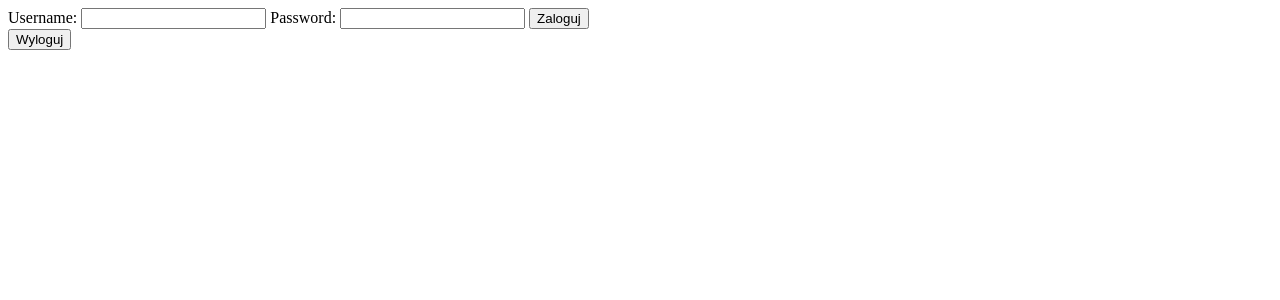
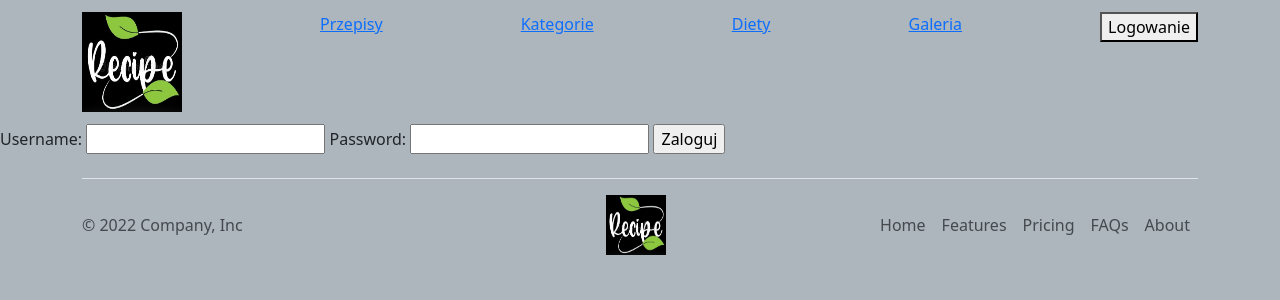
Before and after one commit to JessicaSadowska/RecipesProject, a Django app: page /login/ in a window 1280 px wide. Shown: the top 300 px of the page. Run offline with Django 4.2, Linux system fonts and the light colour scheme; some libraries are stand-ins or nearby versions.

Commit message:
CSS and HTML modified

```diff
--- /dev/null
+++ b/RecipesApp/static/css/style.css
@@ -0,0 +1,55 @@
+ .bd-placeholder-img {
+        font-size: 1.125rem;
+        text-anchor: middle;
+        -webkit-user-select: none;
+        -moz-user-select: none;
+        user-select: none;
+      }
+
+      @media (min-width: 768px) {
+        .bd-placeholder-img-lg {
+          font-size: 3.5rem;
+        }
+      }
+
+      .b-example-divider {
+        height: 3rem;
+        background-color: rgba(0, 0, 0, .1);
+        border: solid rgba(0, 0, 0, .15);
+        border-width: 1px 0;
+        box-shadow: inset 0 .5em 1.5em rgba(0, 0, 0, .1), inset 0 .125em .5em rgba(0, 0, 0, .15);
+      }
+
+      .b-example-vr {
+        flex-shrink: 0;
+        width: 1.5rem;
+        height: 100vh;
+      }
+
+      .bi {
+        vertical-align: -.125em;
+        fill: currentColor;
+      }
+
+      .nav-scroller {
+        position: relative;
+        z-index: 2;
+        height: 2.75rem;
+        overflow-y: hidden;
+      }
+
+      .nav-scroller .nav {
+        display: flex;
+        flex-wrap: nowrap;
+        padding-bottom: 1rem;
+        margin-top: -1px;
+        overflow-x: auto;
+        text-align: center;
+        white-space: nowrap;
+        -webkit-overflow-scrolling: touch;
+      }
+
+#mainpicture {
+    background-image: url('../pierwszetlo.png');
+    opacity: 0.6;
+}
--- a/RecipesApp/templates/base.html
+++ b/RecipesApp/templates/base.html
@@ -1,19 +1,36 @@
 {% load static %}
 <!doctype html>
-<html>
+<html lang="en">
     <head>
-        <meta charset="utf-8">
+        <meta charset="UTF-8">
+        <meta name="viewport" content="width=device-width, user-scalable=no, initial-scale=1.0, maximum-scale=1.0, minimum-scale=1.0">
+        <meta http-equiv="X-UA-Compatible" content="ie=edge">
+        <title>Przepisy</title>
+        <link href="{% static 'css/bootstrap.min.css' %}" rel="stylesheet">
+        <script src="{% static 'js/bootstrap.min.js' %}"></script>
+        <link rel="stylesheet" type="text/css" href="{% static 'css/style.css' %}"/>
+        <link rel="stylesheet" href="{% static 'css/product.css' %}">
     </head>
-    <header>
-        <img src="{% static 'logo.png' %}" width="150" height="150">
-        <br/>
+
+    <header class="site-header sticky-top py-1">
+    <nav class="container d-flex flex-column flex-md-row justify-content-between">
+        <a class="py-2" href="#" aria-label="Product">
+          <img src="{% static 'logo.png' %}" width="100" height="100">
+        </a>
+        <a class="py-2 d-none d-md-inline-block" href="#">Przepisy</a>
+        <a class="py-2 d-none d-md-inline-block" href="#">Kategorie</a>
+        <a class="py-2 d-none d-md-inline-block" href="#">Diety</a>
+        <a class="py-2 d-none d-md-inline-block" href="#">Galeria</a>
         {% if user.is_authenticated %}
-            <a href="/logout/"><button>Wyloguj</button></a>
+            <a class="py-2 d-none d-md-inline-block" href="#">Moje przepisy</a>
+            <a class="py-2 d-none d-md-inline-block" href="#">Moje diety</a>
+            <a class="py-2 d-none d-md-inline-block" href="/logout/"><button>Wyloguj</button></a>
         {% else %}
-            <a href="/login/"><button>Zaloguj</button></a>
+            <a class="py-2 d-none d-md-inline-block" href="/login/"><button>Logowanie</button></a>
         {% endif %}
+    </nav>
     </header>
-    <body {% if color %}style="background-color:{{ color }};"{% endif %}>
+    <body style="background-color:#adb5bd">
         {% block body %}
               {% if user.is_authenticated %}
                   <a href="/recipes/add/"><button>Dodaj przepis</button></a>
@@ -22,12 +39,48 @@
                   <a href="/recipes/"><button>Wyświetl listę przepisów</button></a>
               {% endif %}
 
-        {% endblock %}
 
-        <footer>
-            {% if user.is_authenticated %}
-                Aktualnie zalogowany użytkownik: {{ user }}
-            {% endif %}
-        </footer>
+   <div id="mainpicture" class="position-relative overflow-hidden p-3 p-md-5 m-md-3 text-center bg-light">
+    <div class="col-md-5 p-lg-5 mx-auto my-5">
+      <h1 class="display-4 fw-normal">Punny headline</h1>
+      <p class="lead fw-normal">And an even wittier subheading to boot. Jumpstart your marketing efforts with this example based on Apple’s marketing pages.</p>
+      <a class="btn btn-outline-secondary" href="#">Coming soon</a>
+    </div>
+  </div>
+
+  <div class="d-md-flex flex-md-equal w-100 my-md-3 ps-md-3">
+    <div class="bg-dark me-md-3 pt-3 px-3 pt-md-5 px-md-5 text-center text-white overflow-hidden">
+      <div class="my-3 py-3">
+        <h2 class="display-5">Another headline</h2>
+        <p class="lead">And an even wittier subheading.</p>
+      </div>
+      <div class="bg-light shadow-sm mx-auto" style="width: 80%; height: 300px; border-radius: 21px 21px 0 0;"></div>
+    </div>
+    <div class="bg-light me-md-3 pt-3 px-3 pt-md-5 px-md-5 text-center overflow-hidden">
+      <div class="my-3 p-3">
+        <h2 class="display-5">Another headline</h2>
+        <p class="lead">And an even wittier subheading.</p>
+      </div>
+      <div class="bg-dark shadow-sm mx-auto" style="width: 80%; height: 300px; border-radius: 21px 21px 0 0;"></div>
+    </div>
+  </div>
+{% endblock %}
+<div class="container">
+  <footer class="d-flex flex-wrap justify-content-between align-items-center py-3 my-4 border-top">
+    <p class="col-md-4 mb-0 text-muted">&copy; 2022 Company, Inc</p>
+
+    <a href="/" class="col-md-4 d-flex align-items-center justify-content-center mb-3 mb-md-0 me-md-auto link-dark text-decoration-none">
+      <img class="bi me-2" width="60" height="60" src="{% static 'logo.png' %}">
+    </a>
+
+    <ul class="nav col-md-4 justify-content-end">
+      <li class="nav-item"><a href="#" class="nav-link px-2 text-muted">Home</a></li>
+      <li class="nav-item"><a href="#" class="nav-link px-2 text-muted">Features</a></li>
+      <li class="nav-item"><a href="#" class="nav-link px-2 text-muted">Pricing</a></li>
+      <li class="nav-item"><a href="#" class="nav-link px-2 text-muted">FAQs</a></li>
+      <li class="nav-item"><a href="#" class="nav-link px-2 text-muted">About</a></li>
+    </ul>
+  </footer>
+</div>
     </body>
 </html>
--- a/RecipesApp/templates/login.html
+++ b/RecipesApp/templates/login.html
@@ -1,10 +1,6 @@
-<!DOCTYPE html>
-<html lang="en">
-<head>
-    <meta charset="UTF-8">
-    <title>Logowanie</title>
-</head>
-<body>
+{% extends 'base.html' %}
+
+{% block body %}
     {{ msg }}
     <form method="post">
         {% csrf_token %}
@@ -12,6 +8,4 @@
         <input type="submit" value="Zaloguj">
     </form>
 
-    <a href="/logout/"><button>Wyloguj</button></a>
-</body>
-</html>
+{% endblock %}
--- a/RecipesApp/views.py
+++ b/RecipesApp/views.py
@@ -6,6 +6,11 @@ from django.views import View, generic
 from RecipesApp import forms
 from django.contrib.auth.models import User
 from .models import *
+
+
+class MainPage(View):
+    def get(self, request):
+        return render(request, 'base.html')
 
 
 class Register(View):
--- a/RecipesProject/urls.py
+++ b/RecipesProject/urls.py
@@ -4,10 +4,11 @@ from RecipesApp.views import *
 
 urlpatterns = [
     path('admin/', admin.site.urls),
+    path('', MainPage.as_view(), name='main_page'),
     path('register/', Register.as_view(), name='register'),
     path('login/', Login.as_view(), name='login'),
     path('logout/', Logout.as_view(), name='logout'),
     path('recipes/', Recipes.as_view(), name='recipes'),
-    path('recipes/add/', AddRecipe.as_view(), name='add-recipe'),
-    path('allergen/add/', AddAllergen.as_view(), name='add-allergen'),
+    path('recipes/add/', AddRecipe.as_view(), name='add_recipe'),
+    path('allergen/add/', AddAllergen.as_view(), name='add_allergen'),
 ]
```
Also changed, not shown: RecipesApp/static/logo.png.
